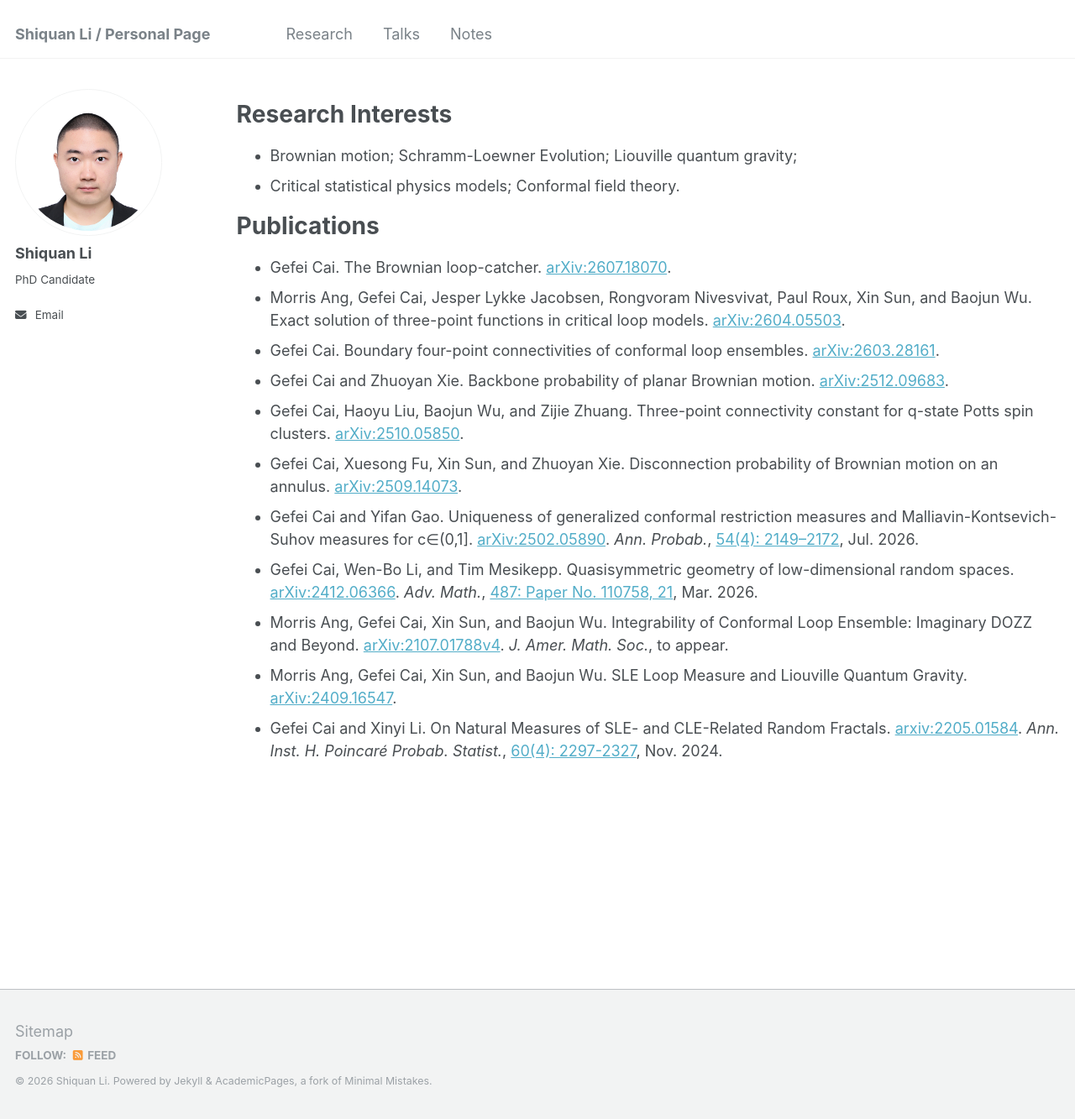
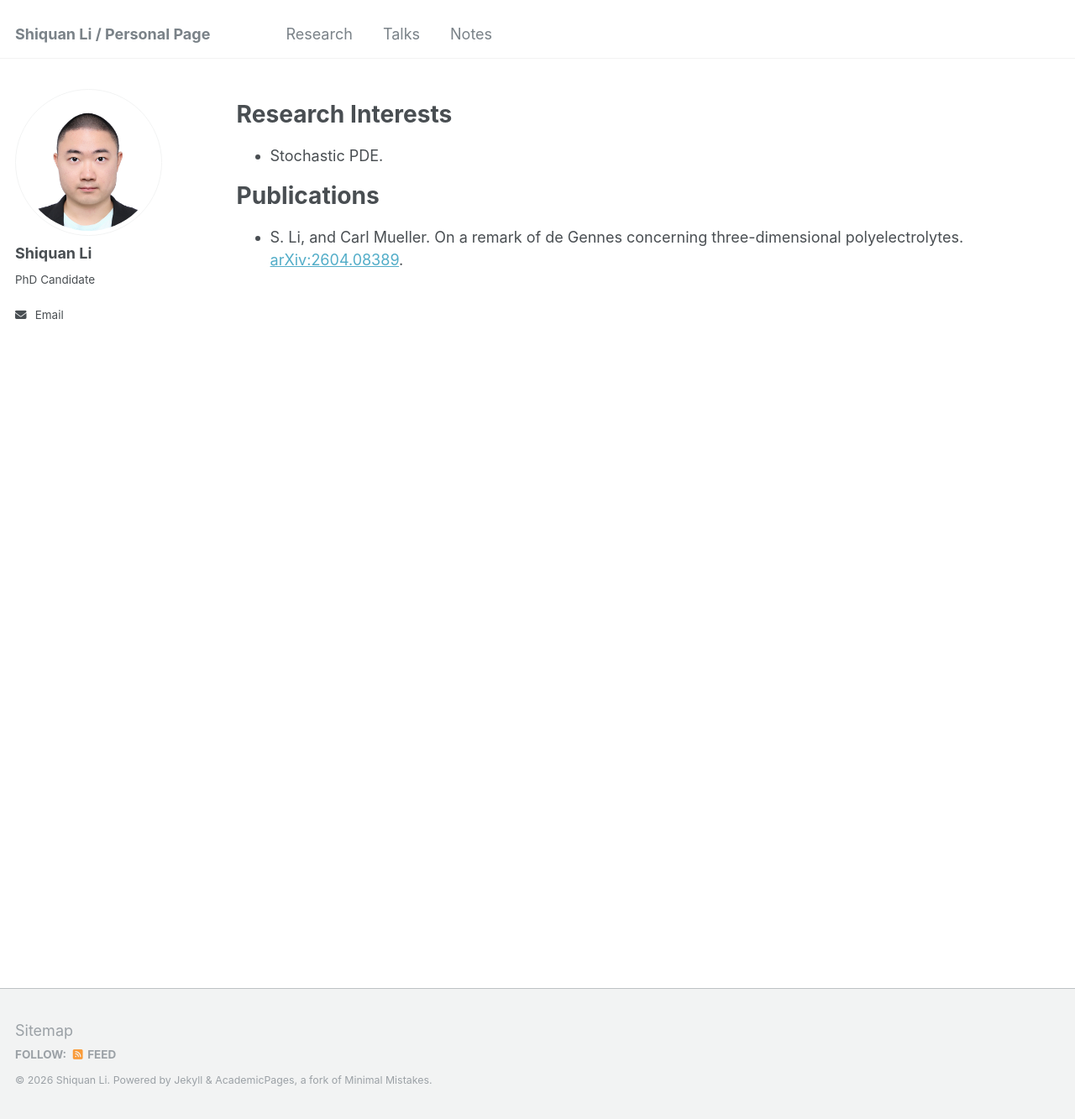
Before and after one commit to Shiquan-Li/Shiquan-Li.github.io, a Jekyll site: the page built from _pages/cv.md, in a window 1280 px wide and 1333 px high. Shown: the whole window at 84% size. Built offline with Jekyll 4.4.1, drawn with Linux system fonts in a browser that asks for light colours.

Commit message:
Update research interests and publications section
Removed several research interests and publications, and added a new publication related to three-dimensional polyelectrolytes.

```diff
--- a/_pages/cv.md
+++ b/_pages/cv.md
@@ -11,19 +11,8 @@ redirect_from:
 
 Research Interests
 ======
-* Brownian motion; Schramm-Loewner Evolution; Liouville quantum gravity;
-* Critical statistical physics models; Conformal field theory.
+* Stochastic PDE.
 
 Publications
 ======
-* Gefei Cai. The Brownian loop-catcher. [arXiv:2607.18070](https://arxiv.org/abs/2607.18070).
-* Morris Ang, Gefei Cai, Jesper Lykke Jacobsen, Rongvoram Nivesvivat, Paul Roux, Xin Sun, and Baojun Wu. Exact solution of three-point functions in critical loop models. [arXiv:2604.05503](https://arxiv.org/abs/2604.05503).
-* Gefei Cai. Boundary four-point connectivities of conformal loop ensembles. [arXiv:2603.28161](https://arxiv.org/abs/2603.28161).
-* Gefei Cai and Zhuoyan Xie. Backbone probability of planar Brownian motion. [arXiv:2512.09683](https://arxiv.org/abs/2512.09683).
-* Gefei Cai, Haoyu Liu, Baojun Wu, and Zijie Zhuang. Three-point connectivity constant for q-state Potts spin clusters. [arXiv:2510.05850](https://arxiv.org/abs/2510.05850).
-* Gefei Cai, Xuesong Fu, Xin Sun, and Zhuoyan Xie. Disconnection probability of Brownian motion on an annulus. [arXiv:2509.14073](https://arxiv.org/abs/2509.14073).
-* Gefei Cai and Yifan Gao. Uniqueness of generalized conformal restriction measures and Malliavin-Kontsevich-Suhov measures for c∈(0,1]. [arXiv:2502.05890](https://arxiv.org/abs/2502.05890). _Ann. Probab._, [54(4): 2149–2172](https://doi.org/10.1214/25-AOP1809), Jul. 2026.
-* Gefei Cai, Wen-Bo Li, and Tim Mesikepp. Quasisymmetric geometry of low-dimensional random spaces. [arXiv:2412.06366](https://arxiv.org/abs/2412.06366). _Adv. Math._, [487: Paper No. 110758, 21](https://www.sciencedirect.com/science/article/pii/S0001870825006565), Mar. 2026.
-* Morris Ang, Gefei Cai, Xin Sun, and Baojun Wu. Integrability of Conformal Loop Ensemble: Imaginary DOZZ and Beyond. [arXiv:2107.01788v4](https://arxiv.org/abs/2107.01788). _J. Amer. Math. Soc._, to appear.
-* Morris Ang, Gefei Cai, Xin Sun, and Baojun Wu. SLE Loop Measure and Liouville Quantum Gravity. [arXiv:2409.16547](https://arxiv.org/abs/2409.16547).
-* Gefei Cai and Xinyi Li. On Natural Measures of SLE- and CLE-Related Random Fractals. [arxiv:2205.01584](https://arxiv.org/abs/2205.01584). _Ann. Inst. H. Poincaré Probab. Statist._, [60(4): 2297-2327](https://projecteuclid.org/journals/annales-de-linstitut-henri-poincare-probabilites-et-statistiques/volume-60/issue-4/On-natural-measures-of-SLE--and-CLE-related-random/10.1214/23-AIHP1412.short), Nov. 2024.
+* S. Li, and Carl Mueller. On a remark of de Gennes concerning three-dimensional polyelectrolytes. [arXiv:2604.08389](https://arxiv.org/abs/2604.8389).
```
